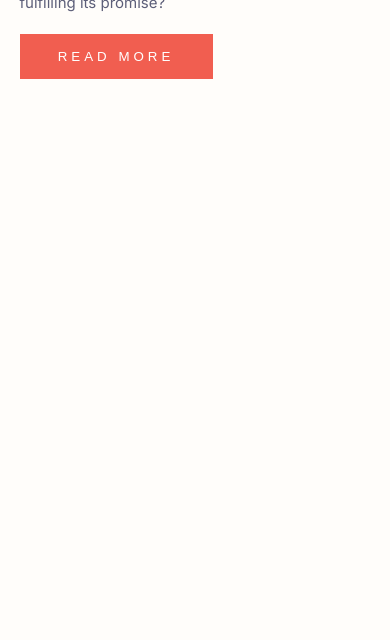
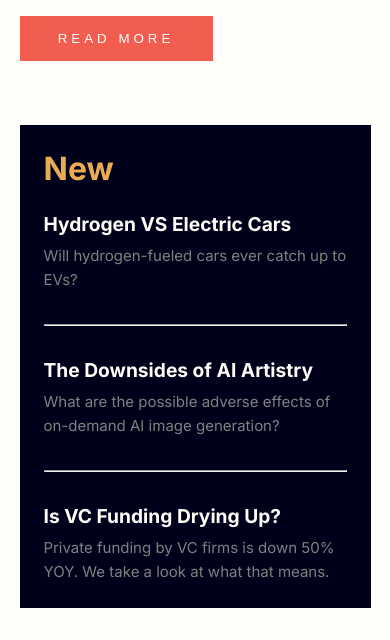
Before and after one commit to michael-maroc/news-homepage, a plain HTML site: page index.html in a window 390 px wide. Shown: the part 562-1202 px from the top of the page. Before the commit the page ends 844 px from the top, so only its background shows below. Drawn offline with Linux system fonts and the light colour scheme.

Commit message:
ajout de la section news pour mobile

```diff
--- a/app/sass/base/_reset.scss
+++ b/app/sass/base/_reset.scss
@@ -13,8 +13,9 @@ html {
 }
 
 body {
-  display: grid;
-  justify-items: center;
   background-color: $Offwhite;
   font-family: $font-primary;
+  display: grid;
+  margin-inline: auto;
+  width: 90%;
 }
--- a/app/sass/base/_typography.scss
+++ b/app/sass/base/_typography.scss
@@ -1,12 +1,21 @@
+@use "../abstracts/colors" as *;
+
+// Font-family
 @import url('https://fonts.googleapis.com/css2?family=Inter:wght@400;700;800&display=swap');
-
 $font-primary: 'Inter', sans-serif;
 
+// Font-weights
 $fw-med: 400;
 $fw-bold: 700;
 $fw-xbold: 800;
 
+// General
 p {
   font-size: 0.9375rem;
+  color: $Darkgrayishblue;
   line-height: 1.6;
 }
+
+a, a:active, a:visited {
+  text-decoration: none;
+}
--- a/app/sass/layout/_grid.scss
+++ b/app/sass/layout/_grid.scss
@@ -1,3 +1,6 @@
 .grid {
-  width: 90%;
+  display: grid;
+  margin-top: 2rem;
+  margin-bottom: 2rem;
+  gap: 4rem;
 }
--- a/app/sass/layout/_hero.scss
+++ b/app/sass/layout/_hero.scss
@@ -21,7 +21,7 @@
   }
 
   &__text {
-    color: $Darkgrayishblue;
+
   }
 
   &__cta {
@@ -32,5 +32,10 @@
     padding-top: 15px;
     padding-bottom: 15px;
     letter-spacing: 4px;
+    cursor: pointer;
+
+    &:hover, &:active {
+      background-color: $Verydarkgraysihblue;
+    }
   }
 }
--- a/app/sass/layout/_index.scss
+++ b/app/sass/layout/_index.scss
@@ -1,3 +1,4 @@
 @forward "nav";
 @forward "hero";
 @forward "grid";
+@forward "news";
--- a/app/sass/layout/_nav.scss
+++ b/app/sass/layout/_nav.scss
@@ -5,13 +5,12 @@
 
   &__image {
     width: 40px;
-    padding-top: 25px;
-    padding-bottom: 25px;
   }
 
   .hamburger-menu {
     display: flex;
     flex-direction: column;
+    cursor: pointer;
 
     span {
       display: flex;
--- /dev/null
+++ b/app/sass/layout/_news.scss
@@ -0,0 +1,40 @@
+@use "../abstracts/colors" as *;
+@use "../base/typography" as *;
+
+.news {
+  display: grid;
+  gap: 1.5rem;
+  padding: 1.5rem;
+  background-color: $Verydarkgraysihblue;
+
+  &__title {
+    font-size: 2rem;
+    font-weight: 700;
+    color: $Softorange;
+  }
+
+  &__group {
+    display: grid;
+    gap: 2rem;
+  }
+
+  &__card {
+    display: grid;
+    gap: 0.5rem;
+  }
+
+  &__link {
+    font-size: 1.2rem;
+    font-weight: $fw-bold;
+    color: $Offwhite;
+    cursor: pointer;
+
+    &:hover, &:active {
+      color: $Softorange;
+    }
+  }
+
+  &__text {
+    color: grey;
+  }
+}
--- a/index.html
+++ b/index.html
@@ -7,19 +7,19 @@
     <link rel="stylesheet" href="dist/main.css">
     <title>Frontend Mentor | News homepage</title>
   </head>
+
   <body>
-    <div class="grid">
+    <nav class="nav">
+      <img class="nav__image" src="images/logo.svg" alt="Logo">
 
-      <nav class="nav">
-        <img class="nav__image" src="images/logo.svg" alt="Logo">
-
-        <a class="hamburger-menu">
+      <a class="hamburger-menu">
           <span></span>
           <span></span>
           <span></span>
         </a>
       </nav>
 
+    <div class="grid">
       <section class="hero">
         <div class="hero__banner"></div>
         <h1 class="hero__title">
@@ -31,6 +31,36 @@
         <button class="hero__cta">READ MORE</button>
       </section>
 
+      <aside class="news">
+        <h2 class="news__title">New</h2>
+
+        <div class="news__group">
+
+          <div class="news__card">
+            <a href="" class="news__link">Hydrogen VS Electric Cars</a>
+            <p class="news__text">Will hydrogen-fueled cars ever catch up to EVs?</p>
+          </div>
+
+          <hr>
+
+          <div class="news__card">
+            <a href="" class="news__link">The Downsides of AI Artistry</a>
+            <p class="news__text">
+              What are the possible adverse effects of on-demand AI image generation?
+            </p>
+          </div>
+
+          <hr>
+
+          <div class="news__card">
+            <a href="" class="news__link">Is VC Funding Drying Up?</a>
+            <p class="news__text">
+              Private funding by VC firms is down 50% YOY. We take a look at what that means.
+            </p>
+          </div>
+
+        </div>
+      </aside>
     </div>
   </body>
 </html>
```
Also changed, not shown: dist/main.css, 1 other file.
